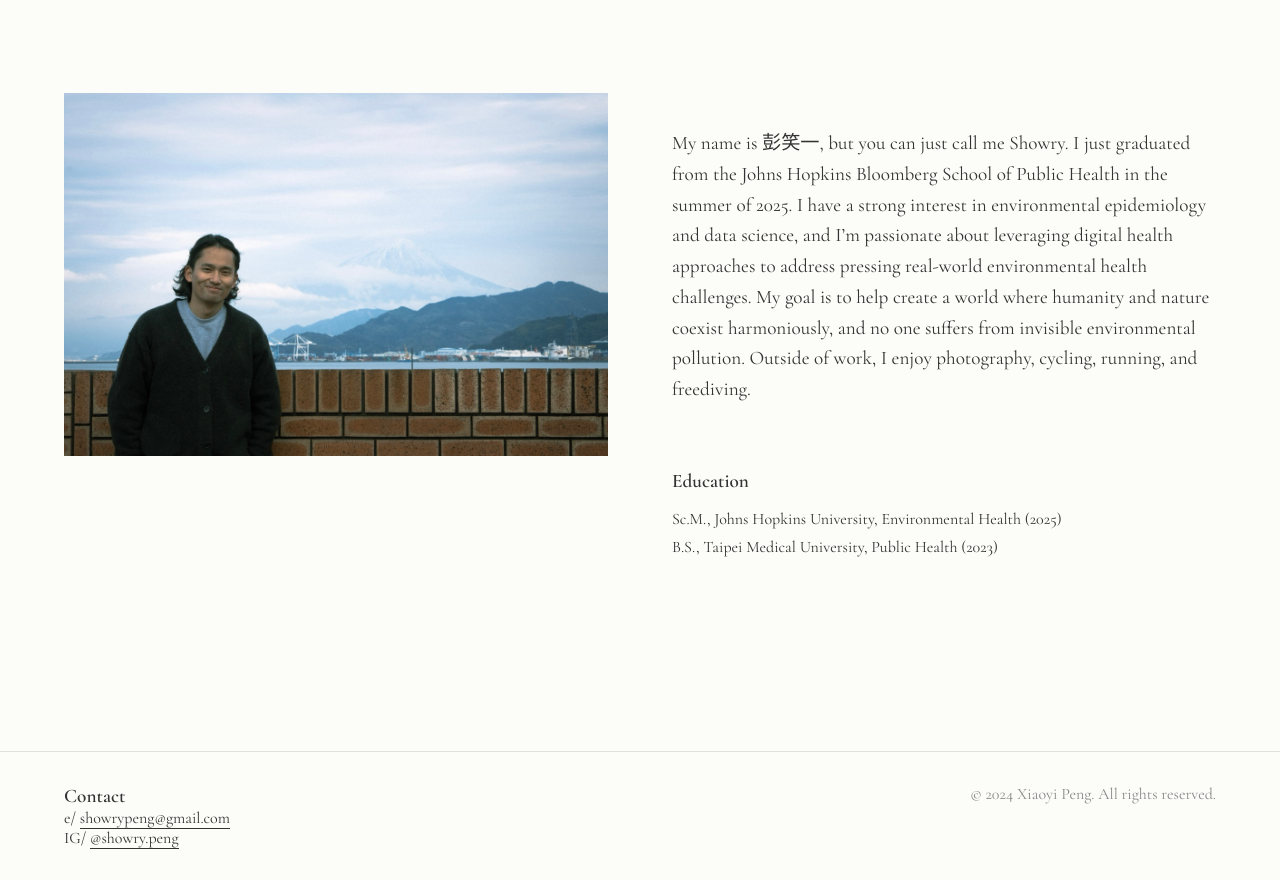
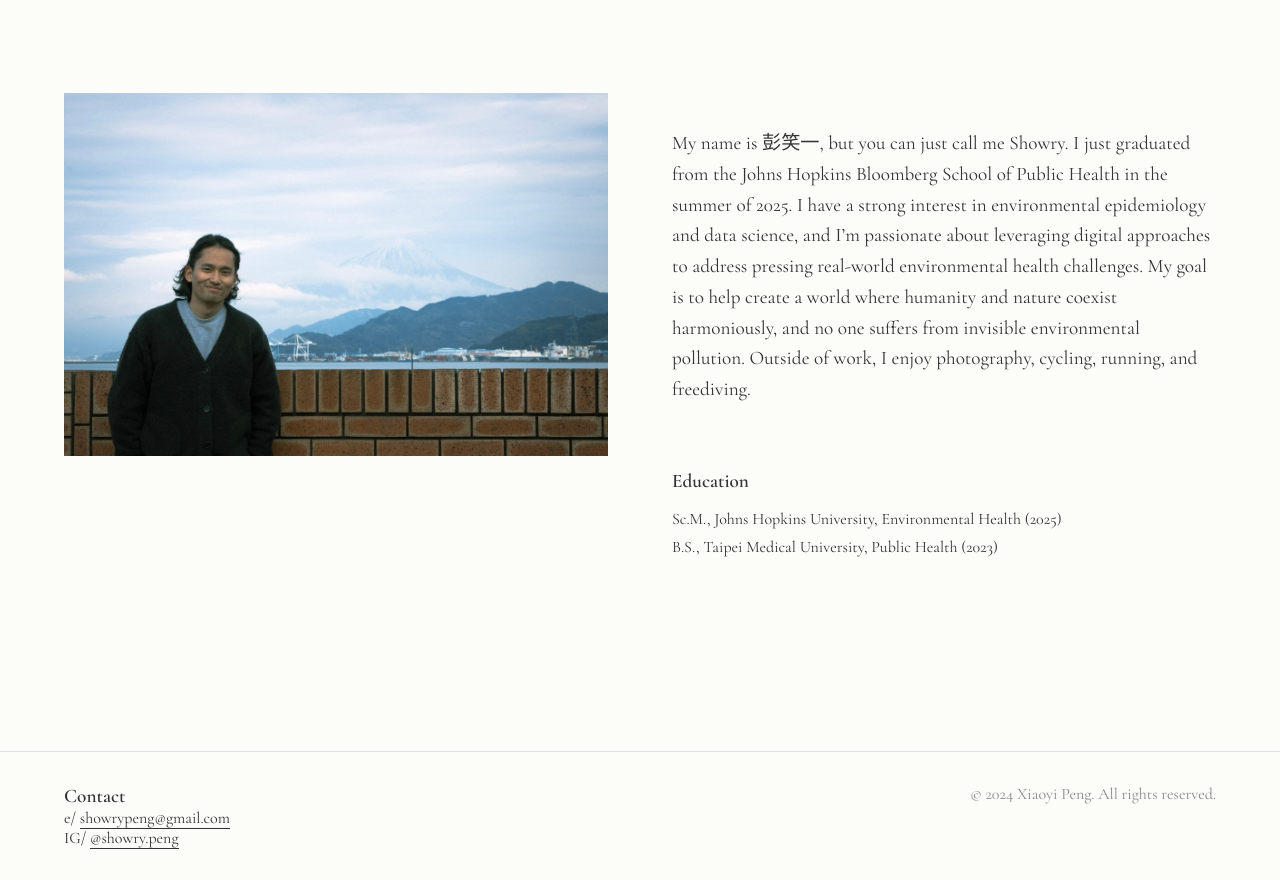
Before and after one commit to showrypeng/showrypeng, a plain HTML site: page home.html in a window 1280 px wide. Shown: the part 780-1660 px from the top of the page. Drawn offline with nearby package versions, Linux system fonts and the light colour scheme.

Commit message:
Update bio wording: simplify 'digital approaches' terminology

```diff
--- a/home.html
+++ b/home.html
@@ -32,7 +32,7 @@
         </aside>
         <main class="content-column">
             <section class="bio-section">
-                <p>My name is 彭笑一, but you can just call me Showry. I just graduated from the Johns Hopkins Bloomberg School of Public Health in the summer of 2025. I have a strong interest in environmental epidemiology and data science, and I’m passionate about leveraging digital health approaches to address pressing real-world environmental health challenges. My goal is to help create a world where humanity and nature coexist harmoniously, and no one suffers from invisible environmental pollution.
+                <p>My name is 彭笑一, but you can just call me Showry. I just graduated from the Johns Hopkins Bloomberg School of Public Health in the summer of 2025. I have a strong interest in environmental epidemiology and data science, and I’m passionate about leveraging digital approaches to address pressing real-world environmental health challenges. My goal is to help create a world where humanity and nature coexist harmoniously, and no one suffers from invisible environmental pollution.
 
                     Outside of work, I enjoy photography, cycling, running, and freediving.</p>
             </section>
```
